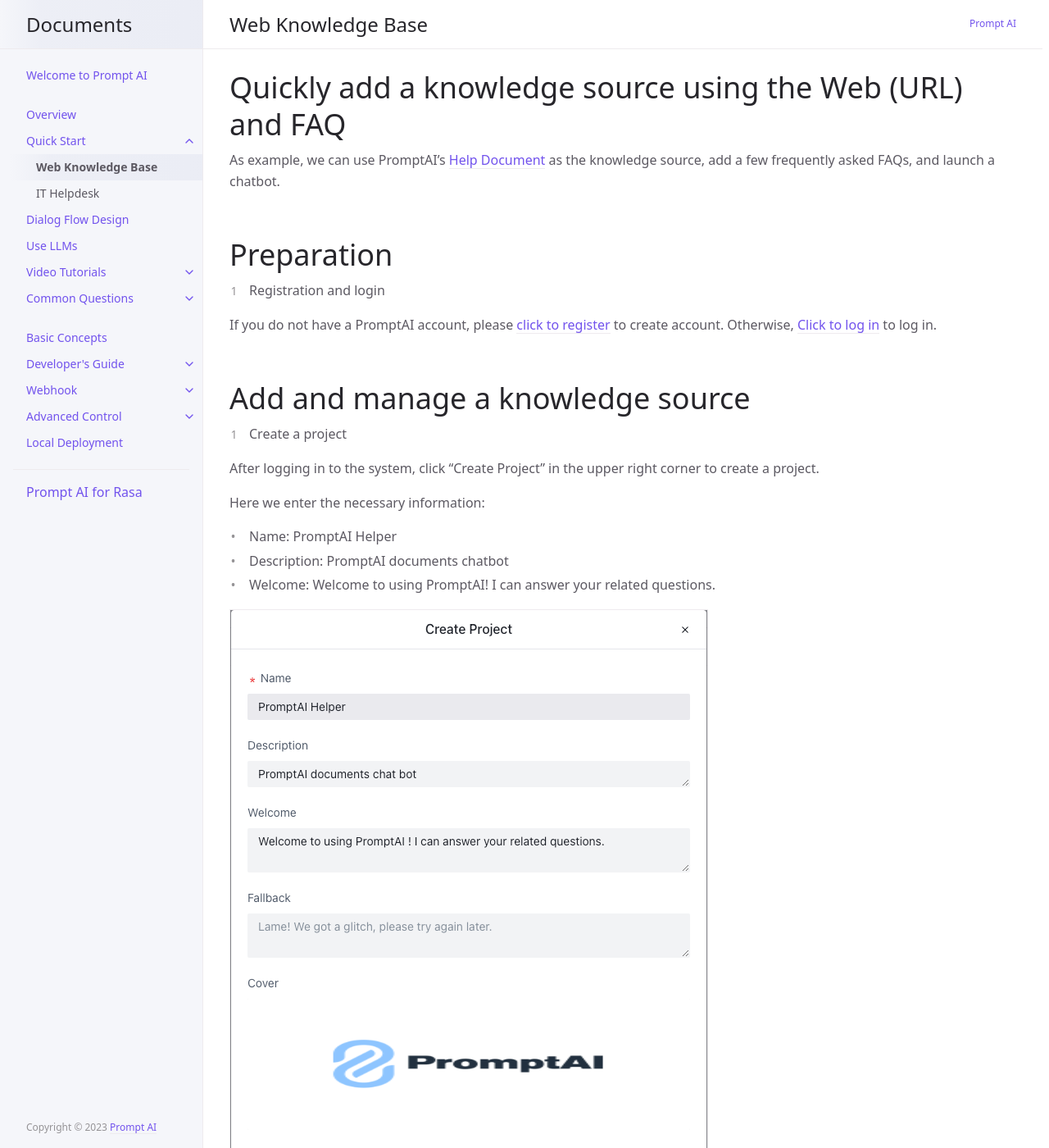
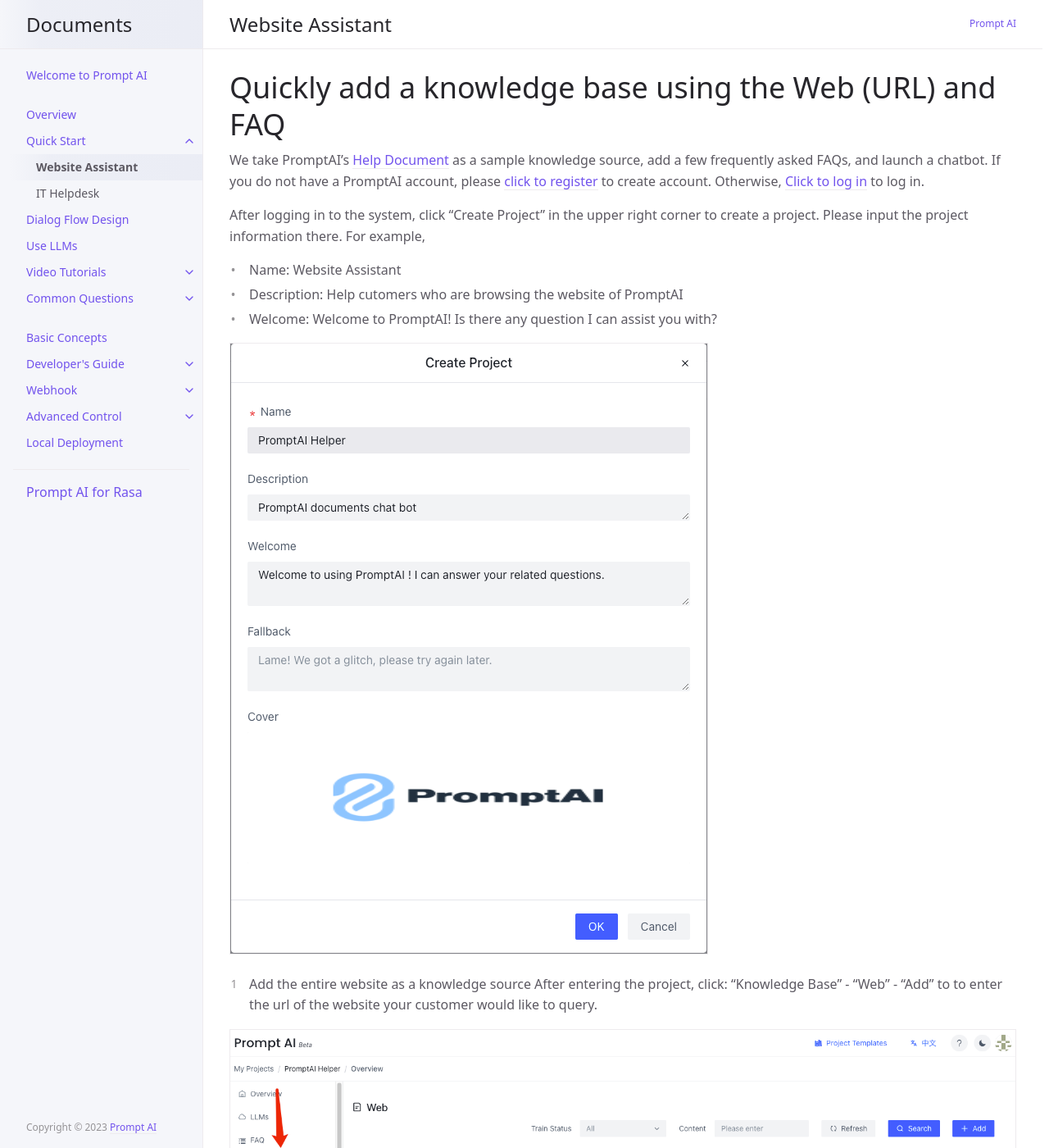
Before and after one commit to ws-cd/ws-cd.github.io, a Jekyll site: the page built from docs/quick_start/knowledge_base.md, in a window 1280 px wide and 1400 px high. Shown: the whole window at 82% size. Built offline with Jekyll 4.4.1, drawn with Linux system fonts in a browser that asks for light colours; some of the changed text lies outside the part shown.

Commit message:
Update knowledge_base.md

```diff
--- a/docs/quick_start/knowledge_base.md
+++ b/docs/quick_start/knowledge_base.md
@@ -1,35 +1,24 @@
 ---
 layout: en
-title: Web Knowledge Base
+title: Website Assistant
 parent: Quick Start
 nav_order: 1
 ---
-# Quickly add a knowledge source using the Web (URL) and FAQ
-As example, we can use PromptAI's [Help Document](https://doc.promptai.us/docs/about/) as the knowledge source, add a few frequently asked FAQs, and launch a chatbot.
-
-# Preparation
-1. Registration and login
-
+# Quickly add a knowledge base using the Web (URL) and FAQ
+We take PromptAI's [Help Document](https://doc.promptai.us/docs/about/) as a sample knowledge source, add a few frequently asked FAQs, and launch a chatbot.
 If you do not have a PromptAI account, please [click to register](https://app.promptai.us/register) to create account. Otherwise, [Click to log in](https://app.promptai.us/login) to log in.
 
-# Add and manage a knowledge source
-1. Create a project
-
-After logging in to the system, click "Create Project" in the upper right corner to create a project.
-
-Here we enter the necessary information:
-- Name: PromptAI Helper
-- Description: PromptAI documents chatbot
-- Welcome: Welcome to using PromptAI! I can answer your related questions.
+After logging in to the system, click "Create Project" in the upper right corner to create a project. Please input the project information there.  For example,
+- Name: Website Assistant
+- Description: Help cutomers who are browsing the website of PromptAI
+- Welcome: Welcome to PromptAI! Is there any question I can assist you with?
 
 ![img.png](/assets/images/quick_start/kb/kb-01.png)
 
-2. Add Web knowledge base
-After entering the project, click: "Knowledge Base" - "Web" to enter the Web knowledge base management interface
+2. Add the entire website as a knowledge source
+After entering the project, click: "Knowledge Base" - "Web" - "Add" to to enter the url of the website your customer would like to query.
 
 ![img_1.png](/assets/images/quick_start/kb/kb-02.png)
-
-Click "Add" to enter the Web addition interface, and enter the homepage of the PromptAI help document in the URL: https://doc.promptai.us/docs/about/
 
 ![img_2.png](/assets/images/quick_start/kb/kb-03.png)
 
```
